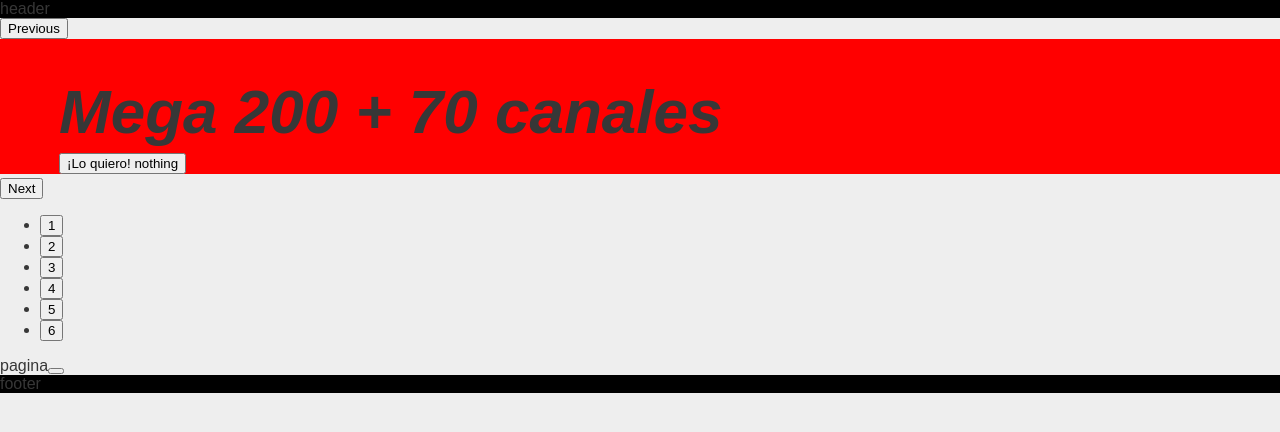
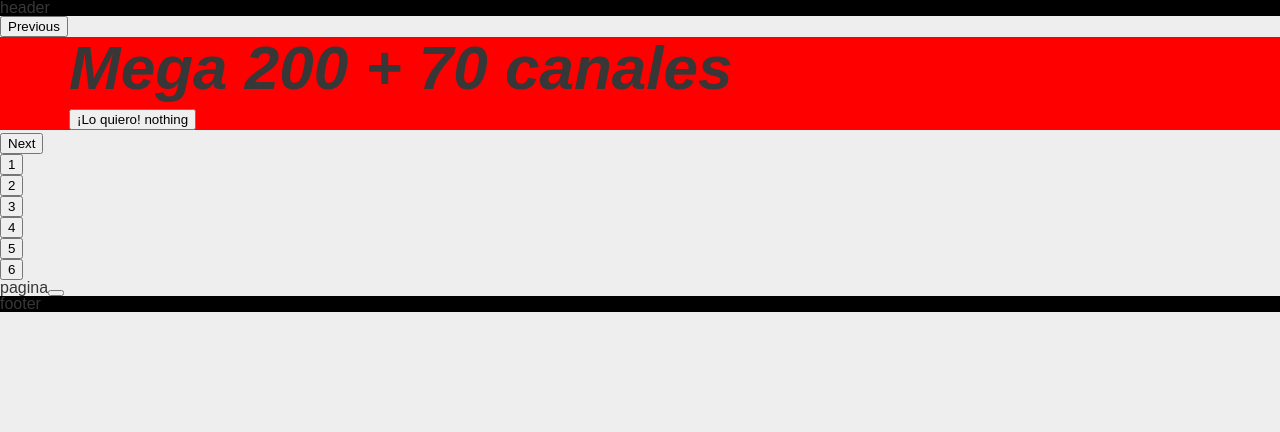
Before and after one commit to madpixelchile/react-web-test, a React (Create React App) app: page / in a window 1280 px wide. Shown: the top 432 px of the page. Built offline with nearby package versions, Linux system fonts and the light colour scheme.

Commit message:
Imports de variables para estilos sass basicos

```diff
--- a/src/components/Footer/footerStyles.scss
+++ b/src/components/Footer/footerStyles.scss
@@ -1,3 +1,6 @@
+
+
+@import './../../styles/_config';
 
 $color-primary-footer-bg: #000;
 
--- a/src/components/Header/header.scss
+++ b/src/components/Header/header.scss
@@ -1,3 +1,5 @@
+
+@import './../../styles/_config';
 
 $color-primary-header-bg: #000;
 
--- a/src/components/Slider/sliderHome.scss
+++ b/src/components/Slider/sliderHome.scss
@@ -1,4 +1,6 @@
 
+
+@import './../../styles/_config';
 
 .sliderHome{
     .sliderPromoUno{
--- /dev/null
+++ b/src/styles/_reset.scss
@@ -0,0 +1,5 @@
+html,body,div,span,applet,object,iframe,h1,h2,h3,h4,h5,h6,p,blockquote,pre,a,abbr,acronym,address,big,cite,code,del,dfn,em,img,ins,kbd,q,s,samp,small,strike,strong,sub,sup,tt,var,b,u,i,center,dl,dt,dd,ol,ul,li,fieldset,form,label,legend,table,caption,tbody,tfoot,thead,tr,th,td,article,aside,canvas,details,embed,figure,figcaption,footer,header,hgroup,menu,nav,output,ruby,section,summary,time,mark,audio,video{margin:0;padding:0;border:0;font-size:100%;font:inherit;vertical-align:baseline}article,aside,details,figcaption,figure,footer,header,hgroup,menu,nav,section{display:block}body{line-height:1}ol,ul{list-style:none}blockquote,q{quotes:none}blockquote:before,blockquote:after,q:before,q:after{content:'';content:none}table{border-collapse:collapse;border-spacing:0}
+
+*{
+	box-sizing: border-box;
+}
--- a/src/styles/main.scss
+++ b/src/styles/main.scss
@@ -1,5 +1,7 @@
 
 /*------------------------------------------------------------------------------ Basic rules for VTR */
+
+@import '_reset';
 
 @import './fonts';
 
```
